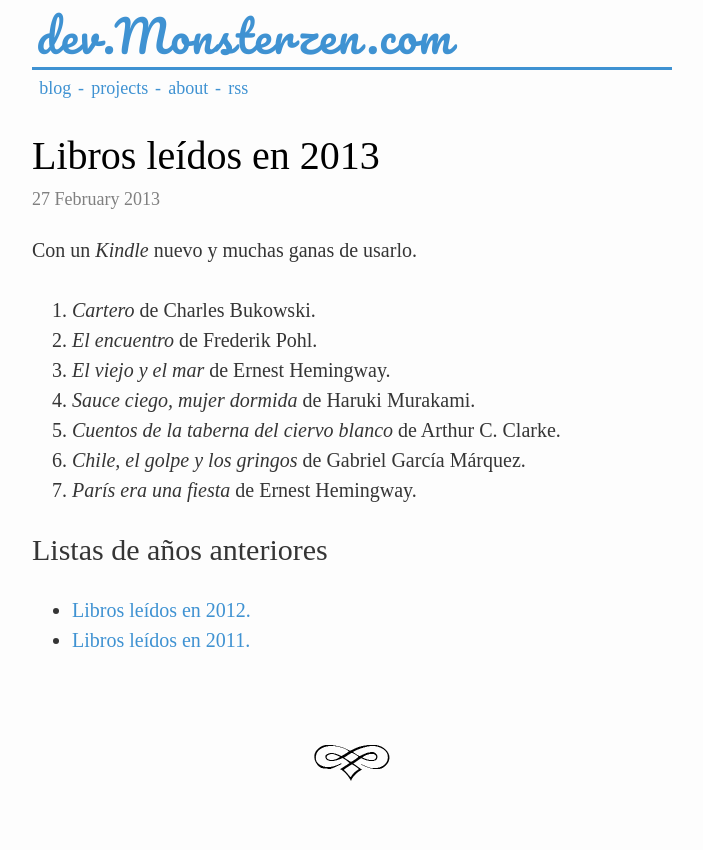
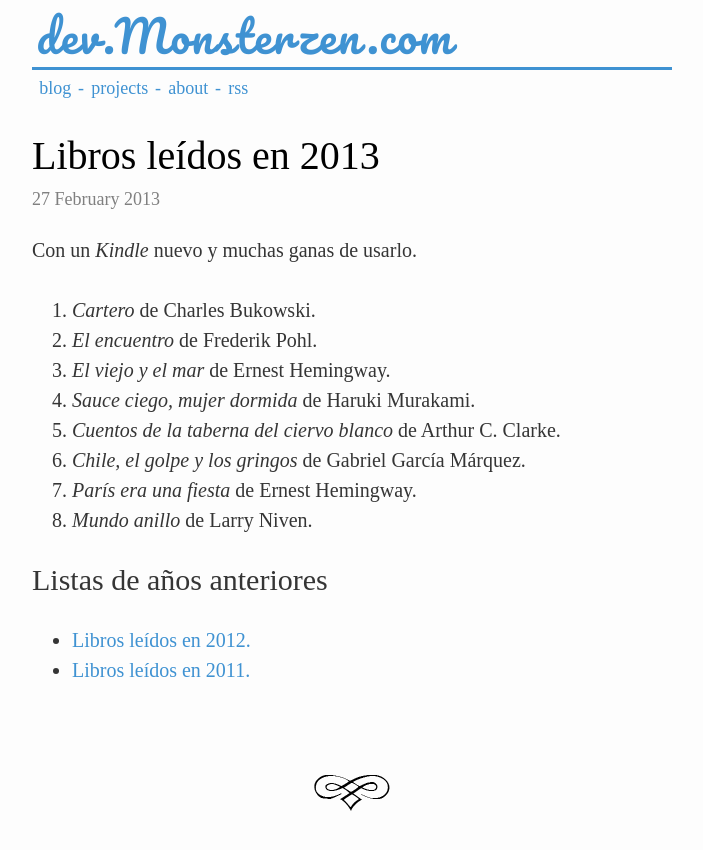
Before and after one commit to jfcalvo/jfcalvo.github.com, a Jekyll site: the page built from _posts/2013-02-27-libros-leidos-en-2013.markdown, in a window 1280 px wide. Shown: the top 850 px of the page, without its empty margins (288-991 px from the left). Built offline with Jekyll 4.4.1, drawn with Linux system fonts in a browser that asks for light colours; some web fonts are replaced.

Commit message:
Mundo anillo

```diff
--- a/_posts/2013-02-27-libros-leidos-en-2013.markdown
+++ b/_posts/2013-02-27-libros-leidos-en-2013.markdown
@@ -15,6 +15,7 @@ Con un *Kindle* nuevo y muchas ganas de usarlo.
 5. *Cuentos de la taberna del ciervo blanco* de Arthur C. Clarke.
 6. *Chile, el golpe y los gringos* de Gabriel García Márquez.
 7. *París era una fiesta* de Ernest Hemingway.
+8. *Mundo anillo* de Larry Niven.
 
 ## Listas de años anteriores
 
```
